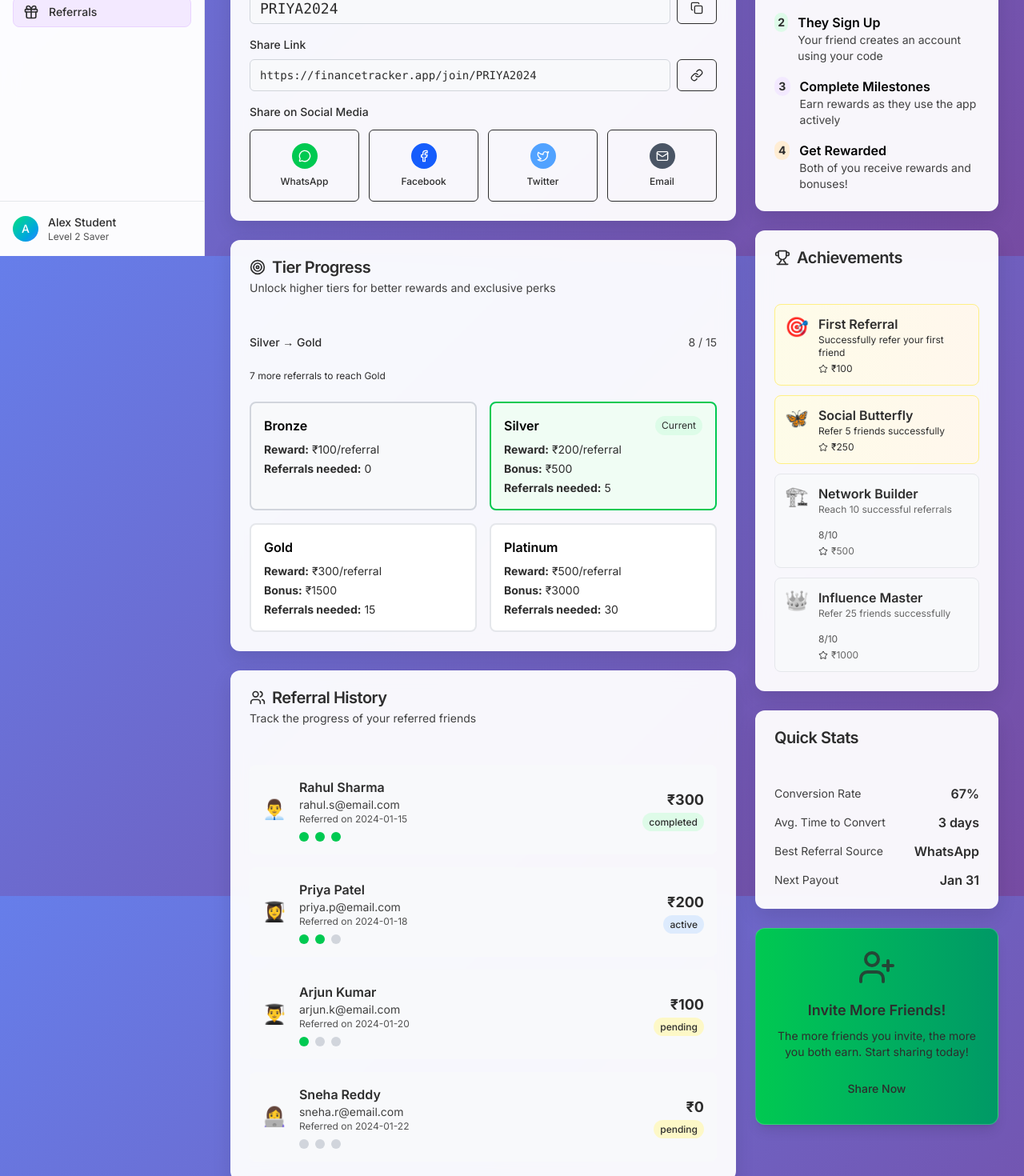
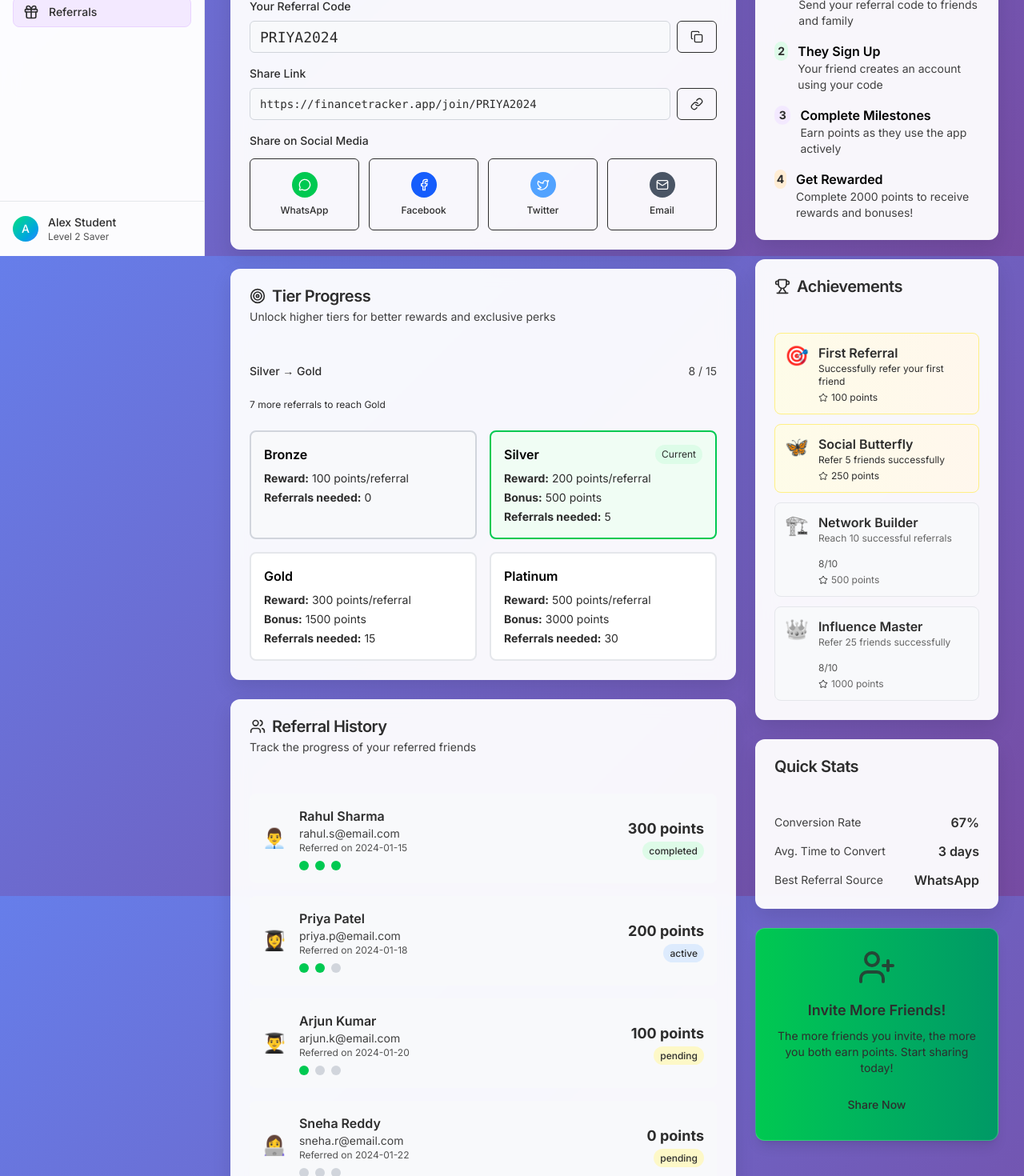
Before and after one commit to Pjdey28/money-buddy, a Next.js app: page /referrals in a window 1280 px wide. Shown: the part 480-1950 px from the top of the page at 80% size. Built offline with nearby package versions, Linux system fonts and the light colour scheme.

Commit message:
Changed Referrals

```diff
--- a/src/app/referrals/page.js
+++ b/src/app/referrals/page.js
@@ -255,7 +255,7 @@ export default function ReferralsPage() {
             <div className="flex items-center justify-between">
               <div>
                 <p className="text-sm font-medium text-gray-600">Total Earnings</p>
-                <p className="text-3xl font-bold text-purple-600">₹{referralData.totalEarnings}</p>
+                <p className="text-3xl font-bold text-purple-600">{referralData.totalEarnings} points</p>
               </div>
               <div className="h-12 w-12 bg-purple-100 rounded-full flex items-center justify-center">
                 <DollarSign className="h-6 w-6 text-purple-600" />
@@ -400,9 +400,9 @@ export default function ReferralsPage() {
                       )}
                     </div>
                     <div className="text-sm space-y-1">
-                      <p><strong>Reward:</strong> ₹{tier.rewardPerReferral}/referral</p>
+                      <p><strong>Reward:</strong> {tier.rewardPerReferral} points/referral</p>
                       {tier.bonusReward > 0 && (
-                        <p><strong>Bonus:</strong> ₹{tier.bonusReward}</p>
+                        <p><strong>Bonus:</strong> {tier.bonusReward} points</p>
                       )}
                       <p><strong>Referrals needed:</strong> {tier.referralsNeeded}</p>
                     </div>
@@ -455,7 +455,7 @@ export default function ReferralsPage() {
                       <div className={`text-lg font-bold ${
                         referral.status === 'completed' ? 'text-green-600' : 'text-gray-600'
                       }`}>
-                        ₹{referral.reward}
+                        {referral.reward} points
                       </div>
                       <span className={`px-2 py-1 rounded-full text-xs font-medium ${
                         referral.status === 'completed' ? 'bg-green-100 text-green-800' :
@@ -500,7 +500,7 @@ export default function ReferralsPage() {
                 <div className="w-6 h-6 bg-purple-100 rounded-full flex items-center justify-center text-purple-600 text-sm font-bold">3</div>
                 <div>
                   <h4 className="font-semibold">Complete Milestones</h4>
-                  <p className="text-sm text-gray-600">Earn rewards as they use the app actively</p>
+                  <p className="text-sm text-gray-600">Earn points as they use the app actively</p>
                 </div>
               </div>
 
@@ -508,7 +508,7 @@ export default function ReferralsPage() {
                 <div className="w-6 h-6 bg-orange-100 rounded-full flex items-center justify-center text-orange-600 text-sm font-bold">4</div>
                 <div>
                   <h4 className="font-semibold">Get Rewarded</h4>
-                  <p className="text-sm text-gray-600">Both of you receive rewards and bonuses!</p>
+                  <p className="text-sm text-gray-600">Complete 2000 points to receive rewards and bonuses!</p>
                 </div>
               </div>
             </CardContent>
@@ -552,7 +552,7 @@ export default function ReferralsPage() {
                       <div className="flex items-center space-x-1 mt-1">
                         <Star className={`h-3 w-3 ${achievement.earned ? 'text-yellow-500' : 'text-gray-400'}`} />
                         <span className={`text-xs ${achievement.earned ? 'text-yellow-600' : 'text-gray-400'}`}>
-                          ₹{achievement.reward}
+                          {achievement.reward} points
                         </span>
                       </div>
                     </div>
@@ -580,10 +580,7 @@ export default function ReferralsPage() {
                 <span className="text-sm text-gray-600">Best Referral Source</span>
                 <span className="font-semibold">WhatsApp</span>
               </div>
-              <div className="flex justify-between items-center">
-                <span className="text-sm text-gray-600">Next Payout</span>
-                <span className="font-semibold">Jan 31</span>
-              </div>
+
             </CardContent>
           </Card>
 
@@ -593,7 +590,7 @@ export default function ReferralsPage() {
               <UserPlus className="h-12 w-12 mx-auto mb-4 opacity-80" />
               <h3 className="font-bold text-lg mb-2">Invite More Friends!</h3>
               <p className="text-green-100 text-sm mb-4">
-                The more friends you invite, the more you both earn. Start sharing today!
+                The more friends you invite, the more you both earn points. Start sharing today!
               </p>
               <Button variant="secondary" className="w-full">
                 Share Now
--- a/src/components/Navigation.js
+++ b/src/components/Navigation.js
@@ -40,7 +40,7 @@ export default function Navigation() {
   return (
     <>
       {/* Mobile menu button */}
-      <div className="lg:hidden fixed top-4 left-4 z-50">
+      <div className="lg:hidden fixed top-9 right-2.5 bottom-5 left-4 z-50 ">
         <Button
           variant="outline"
           size="icon"
```
